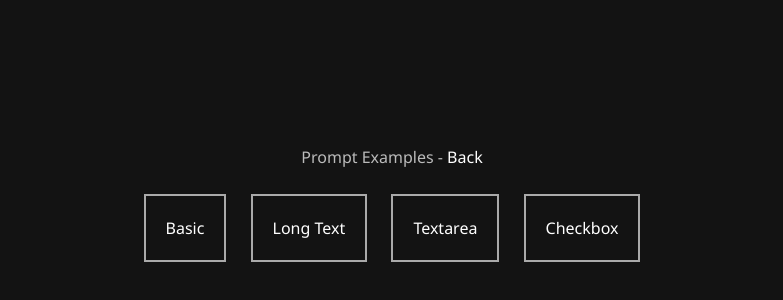
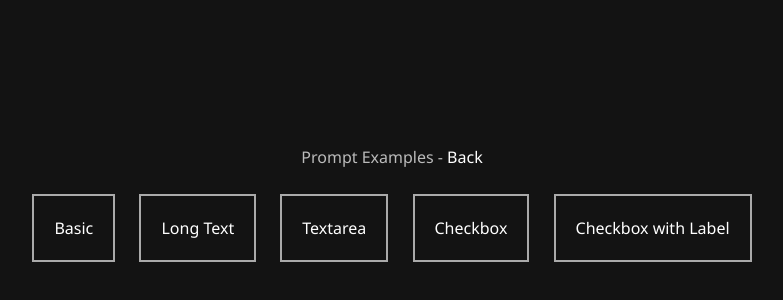
Before and after one commit to thisjt/alertist, a SvelteKit app: page /prompt in a window 1280 px wide. Shown: the part 194-494 px from the top of the page, without its empty margins (248-1031 px from the left). Built offline with nearby package versions, Linux system fonts and the light colour scheme.

Commit message:
feat: add label to checkbox

```diff
--- a/src/lib/prompt/prompt.scss
+++ b/src/lib/prompt/prompt.scss
@@ -19,14 +19,13 @@
 			padding: 5px 10px;
 
 			.alertist-input-container {
-				display: block;
+				display: flex;
 
 				input {
-					width: 100%;
 					padding: 10px;
 					border: 1px solid #333;
 					border-radius: 5px;
-					margin-bottom: 10px;
+					margin: 0 10px;
 				}
 
 				textarea {
@@ -36,6 +35,10 @@
 					border-radius: 5px;
 					margin-bottom: 10px;
 					min-height: 100px;
+				}
+
+				.alertist-input_label {
+					font-style: italic;
 				}
 			}
 		}
@@ -47,6 +50,7 @@
 
 			input {
 				transform: scale(1.5);
+				cursor: pointer;
 			}
 		}
 	}
--- a/src/routes/prompt/+page.svelte
+++ b/src/routes/prompt/+page.svelte
@@ -68,5 +68,22 @@
 						});
 					});
 			}}>Checkbox</button>
+		<button
+			on:click={() => {
+				alertist
+					.prompt({
+						title: 'Hello!',
+						text: 'This is a test!',
+						type: 'checkbox',
+						label: 'Please check me!',
+					})
+					.then((result) => {
+						alertist.alert({
+							title: 'Hello!',
+							text: `You did: ${result !== null ? result : '<i>canceled</i>'}`,
+							custom: result === null ? 'error' : undefined,
+						});
+					});
+			}}>Checkbox with Label</button>
 	</div>
 </div>
--- a/vite.config.js
+++ b/vite.config.js
@@ -3,4 +3,7 @@ import { defineConfig } from 'vite';
 
 export default defineConfig({
 	plugins: [sveltekit()],
+	server: {
+		port: 5180,
+	},
 });
```
Also changed, not shown: src/lib/prompt/prompt.js.
